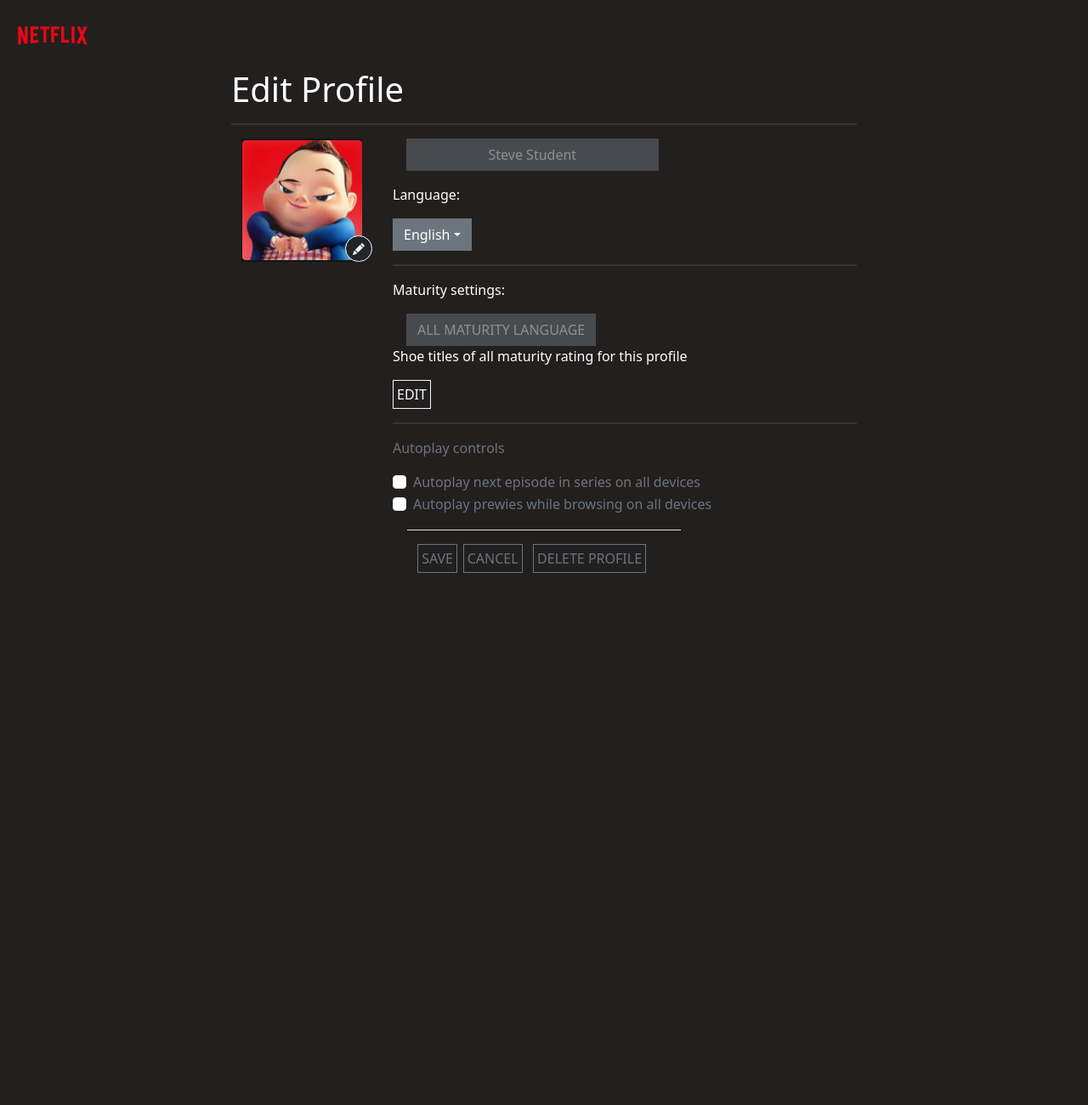
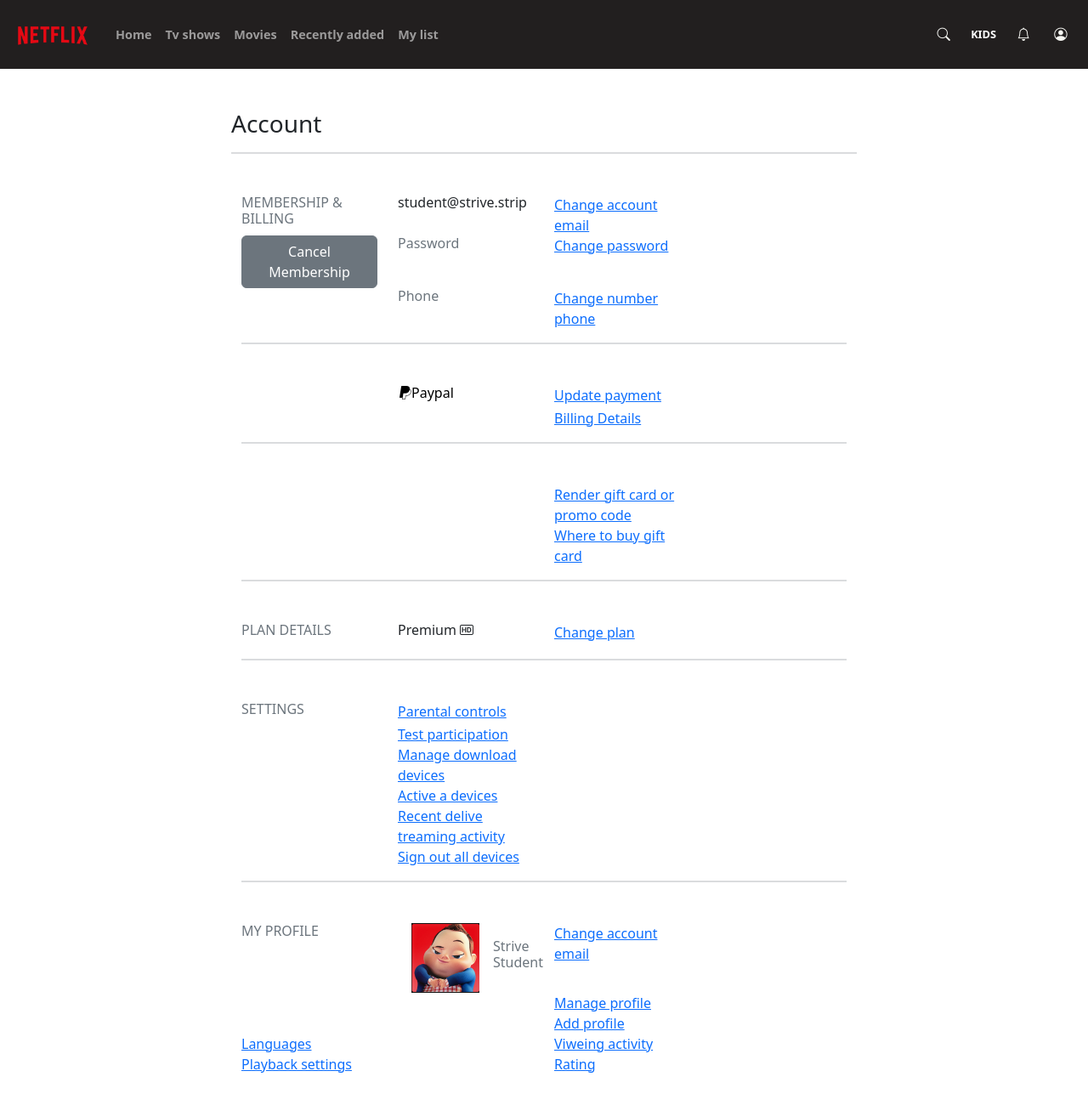
Before and after one commit to MarinaLucentini/Netflix-clone-with-react-, a React (Create React App) app: page / in a window 1280 px wide. Shown: the top 1300 px of the page at 85% size. Before the commit the page ends 800 px from the top, so only its background shows below. Built offline with nearby package versions, Linux system fonts and the light colour scheme.

Commit message:
setting page

```diff
--- a/src/App.jsx
+++ b/src/App.jsx
@@ -1,14 +1,16 @@
 import "bootstrap/dist/css/bootstrap.min.css";
 import "./App.css";
+import SettingPage from "./SettingPage";
 
 // import Homepage from "./Homepage";
-import Profilepage from "./Profilepage";
+// import Profilepage from "./Profilepage";
 
 function App() {
   return (
     <div>
       {/* <Homepage /> */}
-      <Profilepage />
+      {/* <Profilepage /> */}
+      <SettingPage />
     </div>
   );
 }
--- a/src/Profilepage.jsx
+++ b/src/Profilepage.jsx
@@ -62,9 +62,14 @@
             <Col xs={6}>
               <Row>
                 <Col xs={8}>
-                  <span className="btn placeholder col-10 bg-secondary text-white mx-3 fs-6 fs-xl-4 rounded-0">
-                    Steve Student
-                  </span>
+                  <Form.Control
+                    type="text"
+                    placeholder="Steve Student"
+                    aria-label="Disabled input example"
+                    disabled
+                    readOnly
+                    className="rounded-0 bg-secondary border-0"
+                  />
                 </Col>
                 <Col xs={4}></Col>
               </Row>
--- /dev/null
+++ b/src/SettingPage.jsx
@@ -0,0 +1,260 @@
+import MyNav from "./MyNav";
+import {
+  Container,
+  Row,
+  Col,
+  Button,
+} from "react-bootstrap";
+import profile from "./assets/avatar.png";
+
+const SettingPage = () => {
+  return (
+    <>
+      <MyNav />
+      <main className="bg-white">
+        <Container className="py-5">
+          <Row>
+            <Col xs={2}></Col>
+            <Col xs={8}>
+              <h3 className="text-dark">Account</h3>
+              <hr className="border border-secondary" />
+              <Container className=" my-5">
+                <Row xs={4}>
+                  <Col>
+                    <h6 className="text-secondary">
+                      MEMBERSHIP & BILLING
+                    </h6>
+                  </Col>
+                  <Col>
+                    <h6 className="text-dark">
+                      student@strive.strip
+                    </h6>
+                  </Col>
+                  <Col>
+                    <a href="#change">
+                      {" "}
+                      Change account email{" "}
+                    </a>
+                  </Col>
+                </Row>
+                <Row xs={4}>
+                  <Col>
+                    <Button variant="secondary">
+                      Cancel Membership
+                    </Button>
+                  </Col>
+                  <Col>
+                    <h6 className="text-secondary">
+                      Password
+                    </h6>
+                  </Col>
+                  <Col>
+                    <a href="#change pass">
+                      {" "}
+                      Change password{" "}
+                    </a>
+                  </Col>
+                </Row>
+                <Row xs={4}>
+                  <Col></Col>
+                  <Col>
+                    <h6 className="text-secondary">
+                      Phone
+                    </h6>
+                  </Col>
+                  <Col>
+                    <a href="#changenum">
+                      {" "}
+                      Change number phone{" "}
+                    </a>
+                  </Col>
+                </Row>
+                <hr className="border border-secondary" />
+              </Container>
+              <Container className="my-5">
+                <Row xs={4}>
+                  <Col></Col>
+                  <Col>
+                    <h6 className="text-black">
+                      <i className="bi bi-paypal"></i>Paypal
+                    </h6>
+                  </Col>
+                  <Col>
+                    <a href="#update"> Update payment</a>
+                  </Col>
+                </Row>
+                <Row xs={4}>
+                  <Col></Col>
+                  <Col></Col>
+                  <Col>
+                    <a href="#billing"> Billing Details </a>
+                  </Col>
+                </Row>
+                <hr className="border border-secondary" />
+              </Container>
+              <Container className="my-5">
+                <Row xs={4}>
+                  <Col></Col>
+                  <Col></Col>
+                  <Col>
+                    <a href="#render">
+                      Render gift card or promo code
+                    </a>
+                  </Col>
+                </Row>
+                <Row xs={4}>
+                  <Col></Col>
+                  <Col></Col>
+                  <Col>
+                    <a href="#where">
+                      {" "}
+                      Where to buy gift card{" "}
+                    </a>
+                  </Col>
+                </Row>
+                <hr className="border border-secondary" />
+              </Container>
+              <Container className="my-5">
+                <Row xs={4}>
+                  <Col>
+                    <h6 className="text-secondary">
+                      PLAN DETAILS
+                    </h6>
+                  </Col>
+                  <Col>
+                    <h6 className="text-dark">
+                      Premium{" "}
+                      <i className="bi bi-badge-hd"></i>
+                    </h6>
+                  </Col>
+                  <Col>
+                    <a href="#changeplan"> Change plan </a>
+                  </Col>
+                </Row>
+                <hr className="border border-secondary" />
+              </Container>
+              <Container className=" my-5">
+                <Row xs={4}>
+                  <Col>
+                    <h6 className="text-secondary">
+                      SETTINGS
+                    </h6>
+                  </Col>
+                  <Col>
+                    <a href="#parental">
+                      Parental controls
+                    </a>
+                  </Col>
+                  <Col></Col>
+                </Row>
+                <Row xs={4}>
+                  <Col></Col>
+                  <Col>
+                    <a href="#test">Test participation</a>
+                  </Col>
+                  <Col></Col>
+                </Row>
+                <Row xs={4}>
+                  <Col></Col>
+                  <Col>
+                    <a href="#manage">
+                      Manage download devices
+                    </a>
+                  </Col>
+                  <Col></Col>
+                </Row>
+                <Row xs={4}>
+                  <Col></Col>
+                  <Col>
+                    <a href="#active">Active a devices</a>
+                  </Col>
+                  <Col></Col>
+                </Row>
+                <Row xs={4}>
+                  <Col></Col>
+                  <Col>
+                    <a href="#recent">
+                      Recent delive treaming activity
+                    </a>
+                  </Col>
+                  <Col></Col>
+                </Row>
+                <Row xs={4}>
+                  <Col></Col>
+                  <Col>
+                    <a href="#sign">
+                      Sign out all devices{" "}
+                    </a>
+                  </Col>
+                  <Col></Col>
+                </Row>
+                <hr className="border border-secondary" />
+              </Container>
+              <Container className=" my-5">
+                <Row xs={4}>
+                  <Col>
+                    <h6 className="text-secondary">
+                      MY PROFILE
+                    </h6>
+                  </Col>
+                  <Col className=" d-flex align-items-center">
+                    <img
+                      src={profile}
+                      alt=""
+                      className="img-fluid w-50 mx-3"
+                    />
+                    <h6 className="text-secondary">
+                      Strive Student
+                    </h6>
+                  </Col>
+                  <Col>
+                    <a href="#changeaccount">
+                      {" "}
+                      Change account email{" "}
+                    </a>
+                  </Col>
+                </Row>
+                <Row xs={4}>
+                  <Col></Col>
+                  <Col></Col>
+                  <Col>
+                    <a href="#manage"> Manage profile </a>
+                  </Col>
+                </Row>
+                <Row xs={4}>
+                  <Col></Col>
+                  <Col></Col>
+                  <Col>
+                    <a href="#addprofile"> Add profile</a>
+                  </Col>
+                </Row>
+                <Row xs={4}>
+                  <Col>
+                    <a href="#Language">Languages</a>
+                  </Col>
+                  <Col></Col>
+                  <Col>
+                    <a href="#viweing"> Viweing activity</a>
+                  </Col>
+                </Row>
+                <Row xs={4}>
+                  <Col>
+                    <a href="#playback">
+                      Playback settings
+                    </a>
+                  </Col>
+                  <Col></Col>
+                  <Col>
+                    <a href="#rating">Rating</a>
+                  </Col>
+                </Row>
+                <Row xs={4}></Row>
+              </Container>
+            </Col>
+          </Row>
+        </Container>
+      </main>
+    </>
+  );
+};
+export default SettingPage;
```
